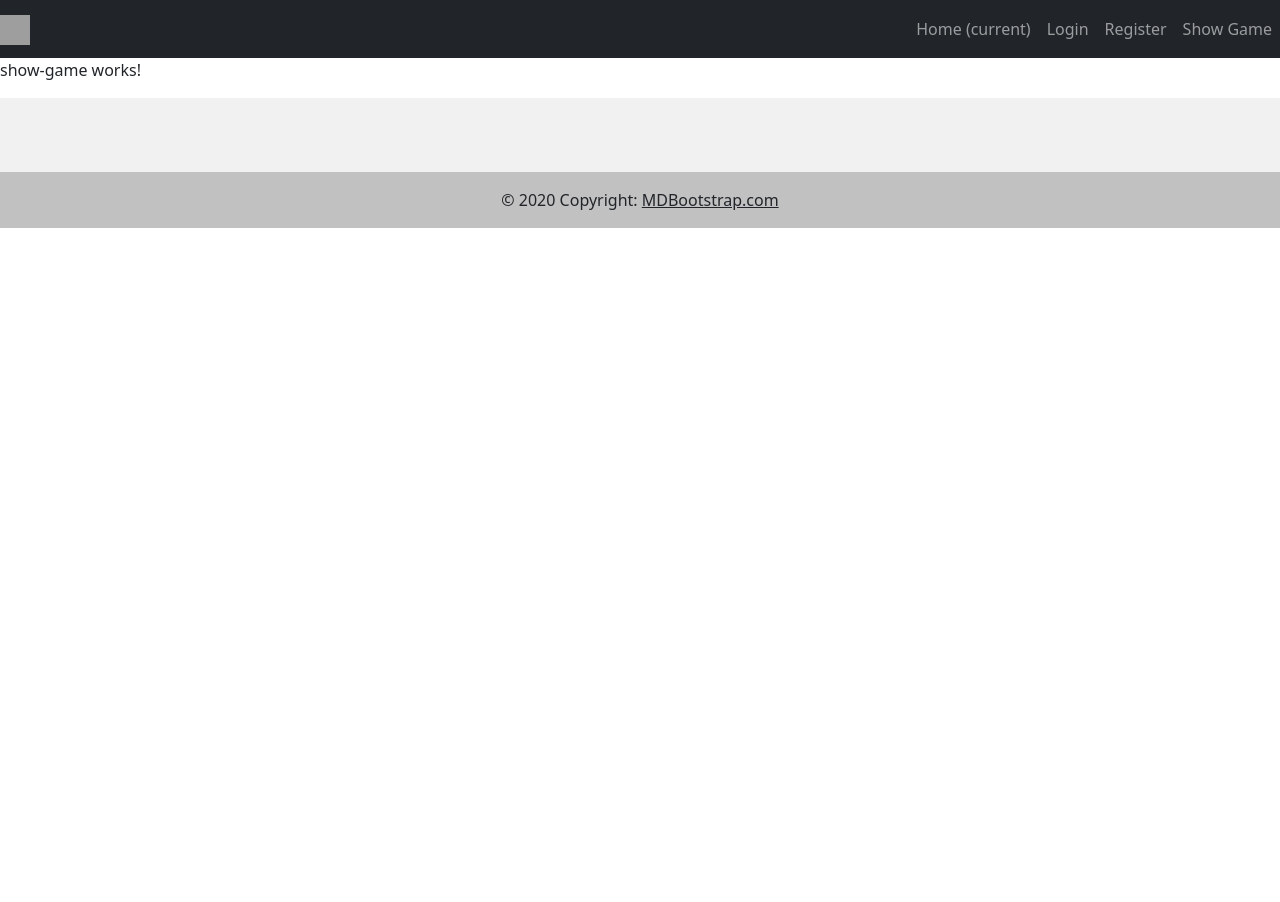
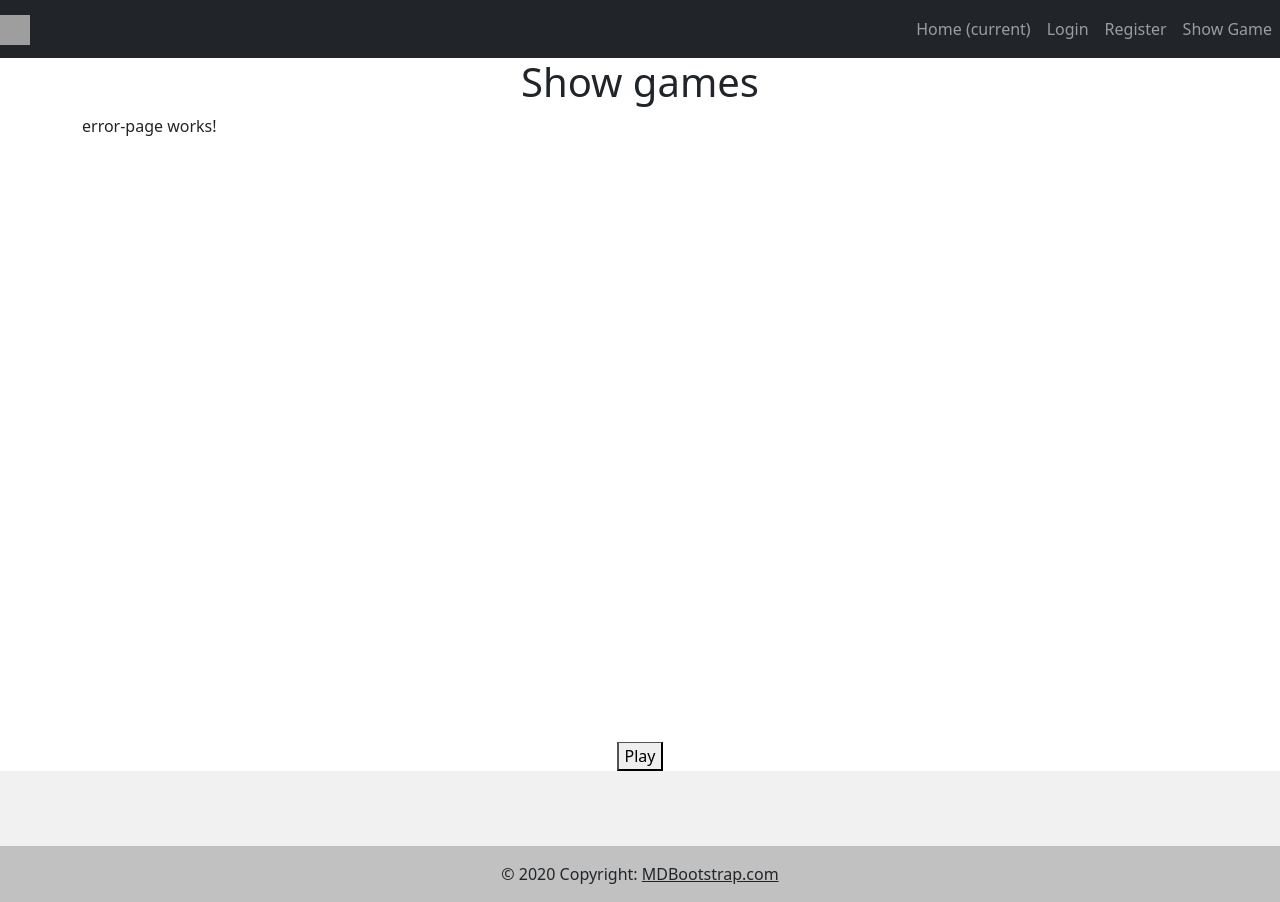
Before and after one commit to adgo641t/UPC, an Angular app: page /Showgame in a window 1280 px wide. Before the commit the page ends 800 px from the top, so only its background shows below. Built offline with nearby package versions, Linux system fonts and the light colour scheme; grey boxes are pictures that could not be loaded.

Commit message:
problem showing video

```diff
--- a/src/app/views/show-game/show-game.component.html
+++ b/src/app/views/show-game/show-game.component.html
@@ -1,3 +1,20 @@
 <app-navbar></app-navbar>
-<p>show-game works!</p>
+<div class="container text-center">
+    <h1>Show games</h1>
+    <div class="ratio ratio-16x9">
+        <iframe src="../../../Media/Video/video_multijuegos.mp4" title="Video_MultiJuegos" type="video/mp4"
+            allowfullscreen></iframe>
+    </div>
+    <button>Play</button>
+</div>
+
+<!-- <iframe src="../../../Media/Video/video_multijuegos.mp4" title="Video_MultiJuegos" type="video/mp4" allowfullscreen></iframe> -->
+
+<!-- <div id="container">
+    <iframe width="560" height="315" src="../../../src/Media/Video/video_multijuegos.mp4" frameborder="0" allowfullscreen></iframe>
+  </div> -->
+
+<!-- <video class="w-100" autoplay loop muted>
+    <source src="../../../Media/Video/video_multijuegos.mp4" type="video/mp4" />
+  </video> -->
 <app-footer></app-footer>
```
